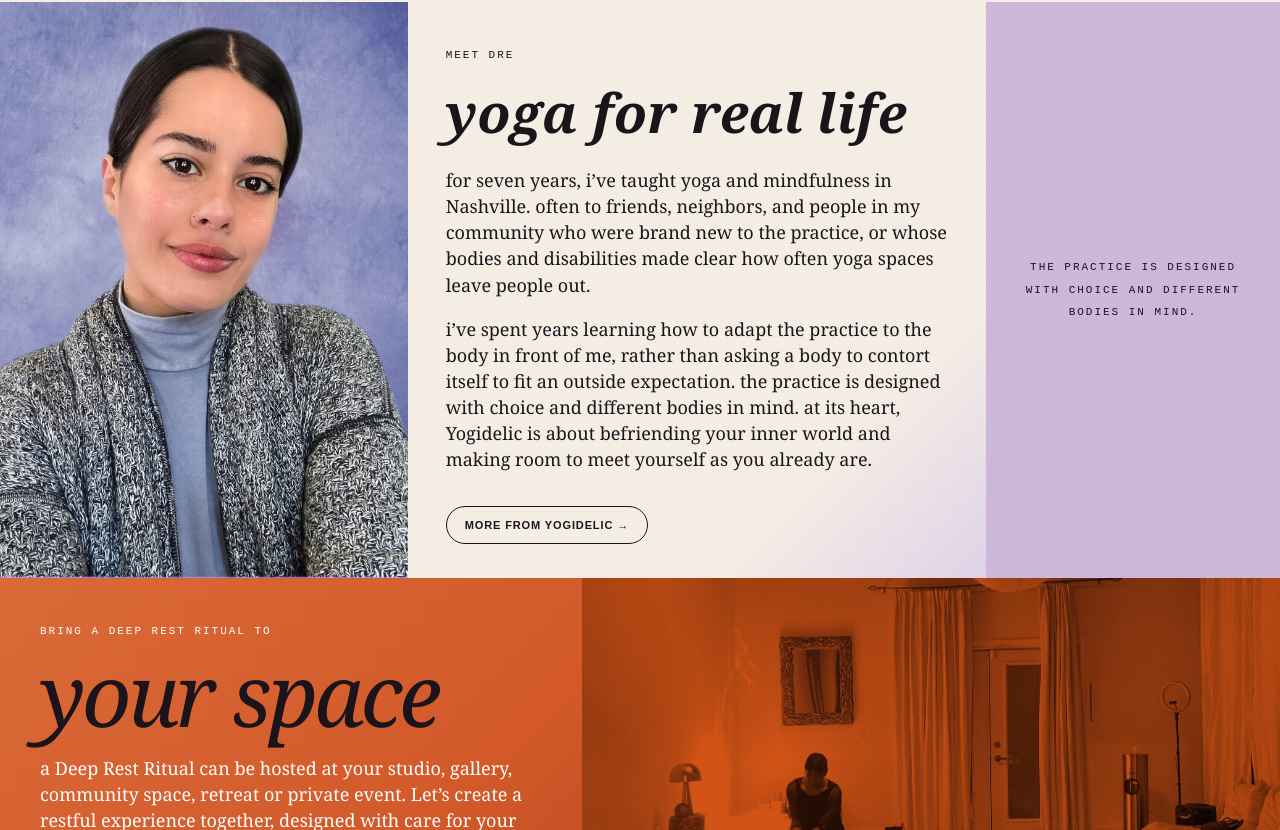
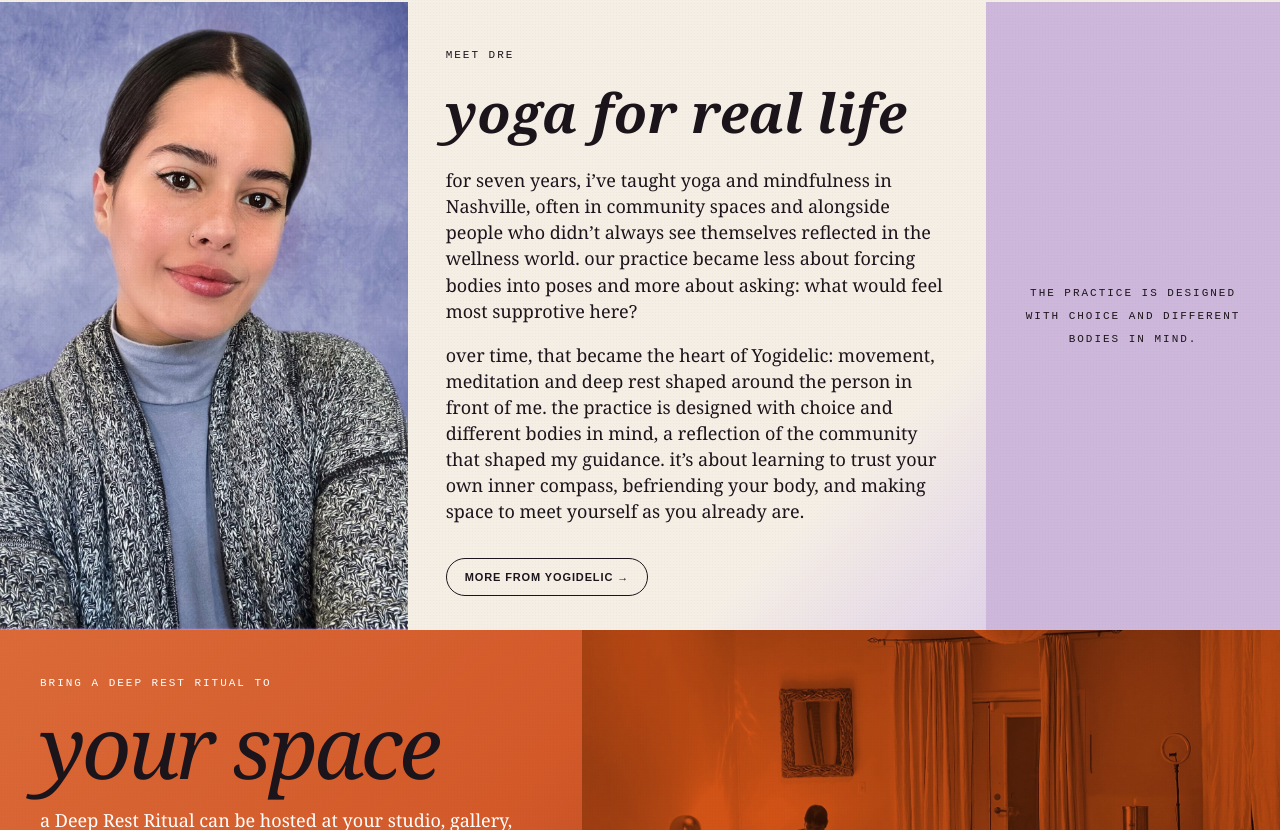
Before and after one commit to dre-web-studio/yogidelic, a plain HTML site: page index.html in a window 1280 px wide. Shown: the part 2384-3214 px from the top of the page. Drawn offline with Linux system fonts and the light colour scheme.

Commit message:
Update index.html

```diff
--- a/index.html
+++ b/index.html
@@ -141,9 +141,9 @@
       <div class="about-photo" aria-label="Portrait of Dre"></div>
       <div class="about-copy">
         <p class="micro">MEET DRE</p>
-        <h2 class="script">yoga for real life</h2>
-        <p>for seven years, i’ve taught yoga and mindfulness in Nashville. often to friends, neighbors, and people in my community who were brand new to the practice, or whose bodies and disabilities made clear how often yoga spaces leave people out.</p>
-        <p>i’ve spent years learning how to adapt the practice to the body in front of me, rather than asking a body to contort itself to fit an outside expectation. the practice is designed with choice and different bodies in mind. at its heart, Yogidelic is about befriending your inner world and making room to meet yourself as you already are.</p>
+        <h2 class="script">yoga for real life</h2><p>for seven years, i’ve taught yoga and mindfulness in Nashville, often in community spaces and alongside people who didn’t always see themselves reflected in the wellness world. our practice became less about forcing bodies into poses and more about asking: what would feel most supprotive here?</p>
+
+<p>over time, that became the heart of Yogidelic: movement, meditation and deep rest shaped around the person in front of me. the practice is designed with choice and different bodies in mind, a reflection of the community that shaped my guidance. it’s about learning to trust your own inner compass, befriending your body, and making space to meet yourself as you already are.</p>
         <a class="pill outline" href="https://instagram.com/yogidelic" target="_blank" rel="noreferrer">MORE FROM YOGIDELIC →</a>
       </div>
       <div class="about-side micro">
```
